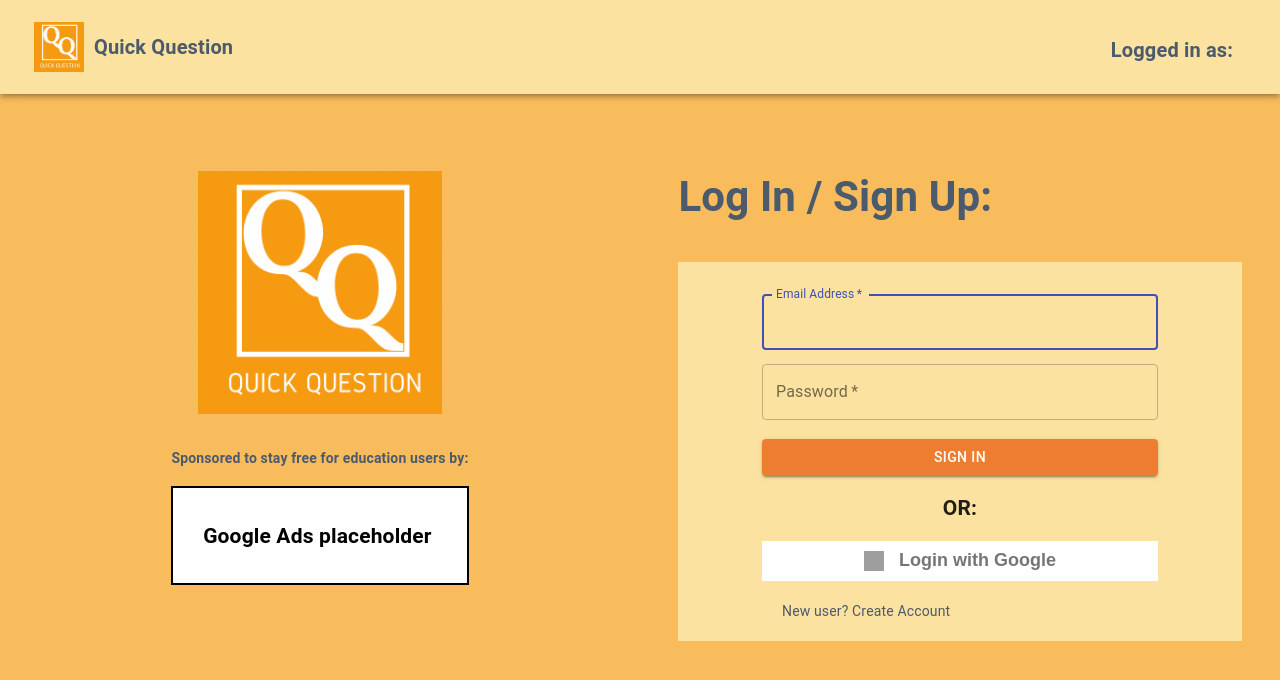
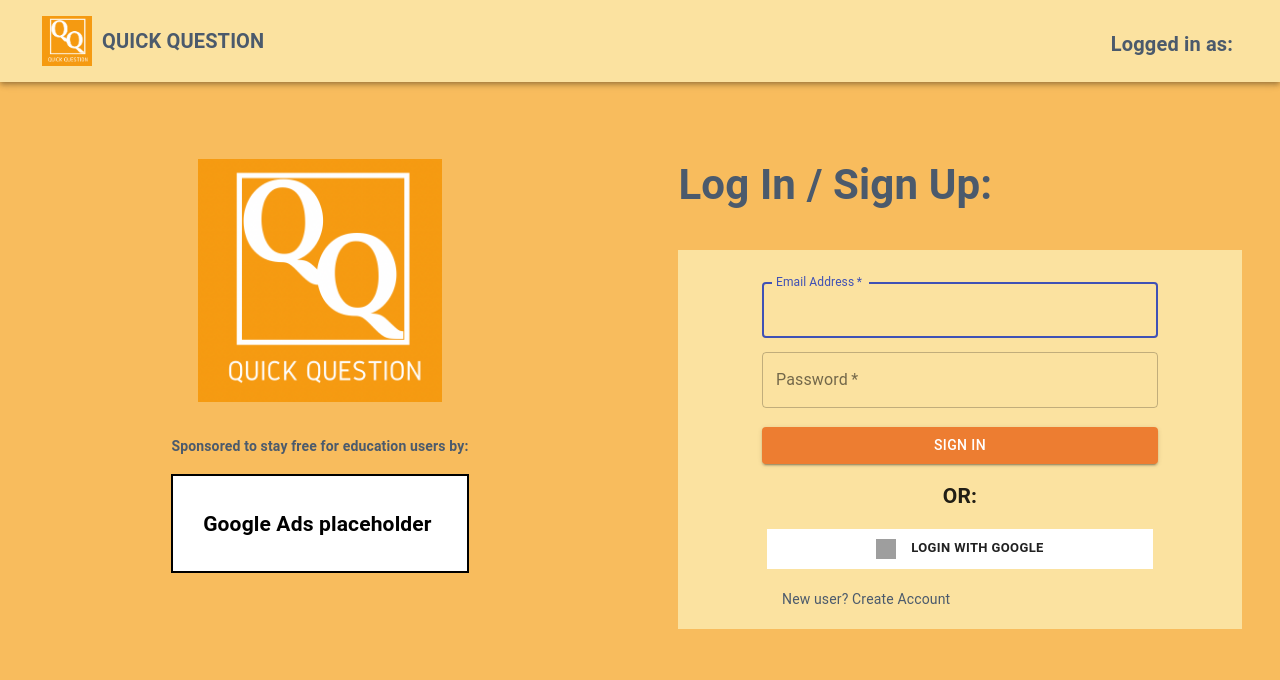
Before and after one commit to usama-mk/quick-question-web-app, a React (Create React App) app: page / in a window 1280 px wide. Shown: the top 680 px of the page. Built offline with nearby package versions, Linux system fonts and the light colour scheme; no server answers; grey boxes are pictures that could not be loaded.

Commit message:
REVISON: fixed the on hover oval shapes(to rectangular) due to iconButton on header, login with Google and Cancel icon(from oval to circular) in post

```diff
--- a/src/Components/Header.jsx
+++ b/src/Components/Header.jsx
@@ -19,8 +19,14 @@ const useStyles = makeStyles((theme) => ({
   root: {
     flexGrow: 1,
   },
+  hover: {
+    "&:hover": {
+
+    }
+  },
   menuButton: {
     marginRight: theme.spacing(1),
+
   },
   title: {
     [theme.breakpoints.down("xs")]:{
@@ -84,7 +90,7 @@ const Header=(props)=> {
 
       <AppBar style={{backgroundColor:"#fbe2a0"}} position="static">
         <Toolbar>
-        <IconButton  edge="start" className={classes.menuButton}
+        <Button   edge="start" className={classes.hover}
               color="inherit" aria-label="menu"
               onClick={()=> handleButtonClick('/')}
               >
@@ -98,7 +104,7 @@ const Header=(props)=> {
 
 
           </Typography>
-            </IconButton>
+            </Button>
 
 
 
@@ -171,4 +177,10 @@ const Header=(props)=> {
     </div>
   );
 }
+const iconButtonStyles={
+  backgroundColor:"transparent",
+  '&:hover':{
+    backgroundColor:"red"
+  }
+}
 export default withRouter(Header);
--- a/src/Components/Login.jsx
+++ b/src/Components/Login.jsx
@@ -206,16 +206,14 @@ const loginWIthGoogle=()=>{
               OR:
           </h2>
           </div>
-
-        <div onClick={loginWIthGoogle} style={{backgroundColor:"white", height:"40px",   display:"flex", justifyContent:"center", alignItems:"center" }}>
-            <IconButton size="small">
+          <Button style={{justifyContent:"center", height:"40px", width:"100%"}} size="small">
+        <div onClick={loginWIthGoogle} style={{backgroundColor:"white", height:"40px",width:"100%",   display:"flex", justifyContent:"center", alignItems:"center" }}>
             <img src="https://www.freepnglogos.com/uploads/google-logo-png/google-logo-icon-png-transparent-background-osteopathy-16.png" width="20" height="20" style={{marginRight:"15px"}}  alt="Google Logo"/>
          <h4>
               {signup?'Login with Google': 'Login with Google'}
           </h4>
-            </IconButton>
-
          </div>
+         </Button>
 
                     { <Grid container>
                         {/* <Grid item xs>
--- a/src/Components/Post.jsx
+++ b/src/Components/Post.jsx
@@ -195,7 +195,7 @@ export default function Post(props) {
         {downArrow && <IconButton onClick={downgradePostVotes} id="updatePost" >
             <ArrowDownward style={{color: "#de6310"}} />
             </IconButton> }
-           { (byMe || props.owner) && <IconButton onClick={deletePost}>
+           { (byMe || props.owner) && <IconButton style={{height:"62px", width:"66px", paddingRight:"22px"}} onClick={deletePost}>
             <Cancel style={{color:"red", marginLeft:"10px"}}/>
             </IconButton>}
             </div>
```
